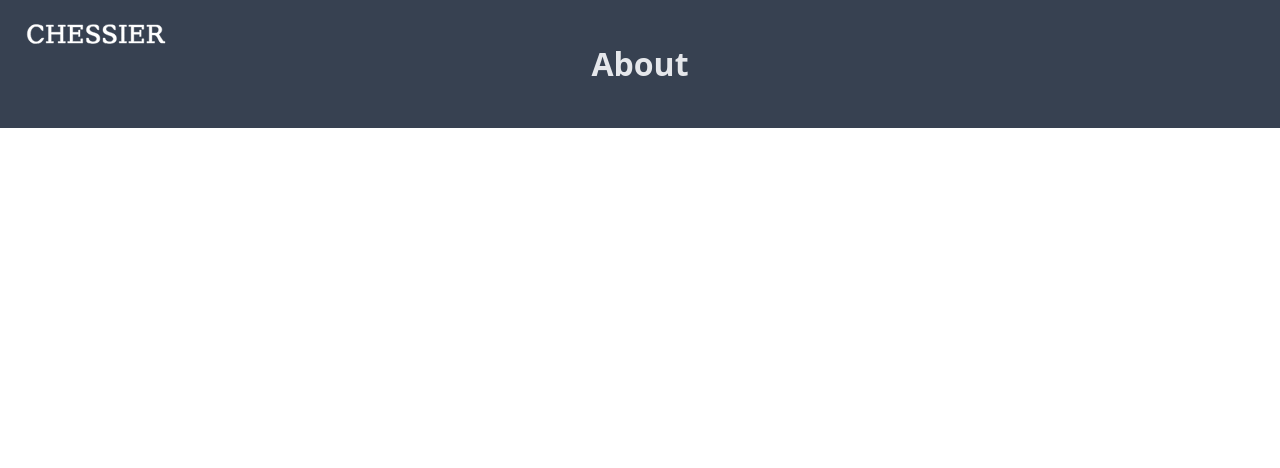
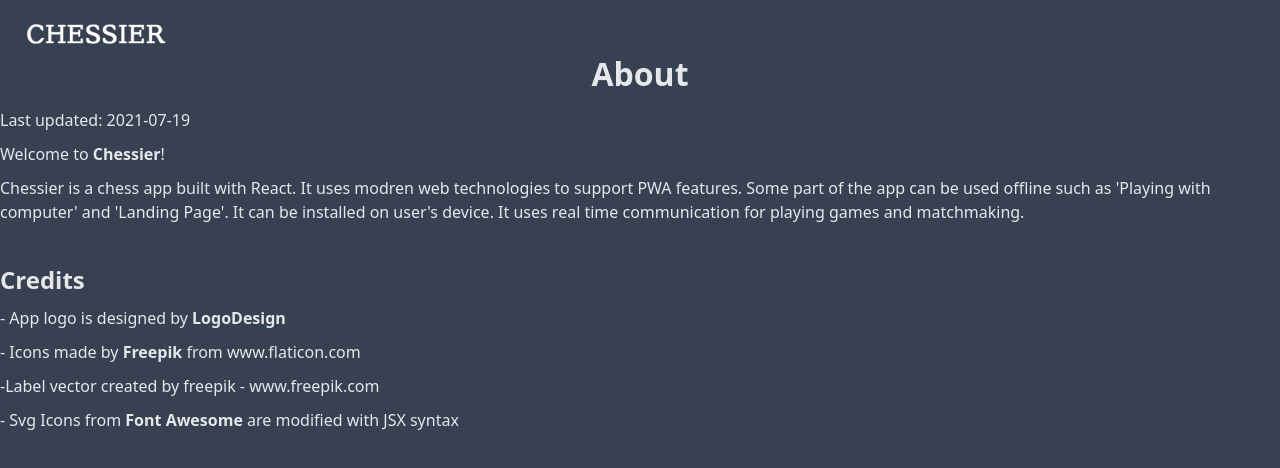
Before and after one commit to HanMoeHtet/chessier, a React (Create React App) app: page /about in a window 1280 px wide. Shown: the top 468 px of the page. Built offline with nearby package versions, Linux system fonts and the light colour scheme; no server answers; what chess.ts would draw is missing.

Commit message:
Updated README.md, .env.example

```diff
--- a/src/pages/About/index.css
+++ b/src/pages/About/index.css
@@ -1,5 +1,6 @@
 .about h2 {
   font-size: 2em;
+  margin-top: 10px;
 }
 
 .about p {
--- a/src/pages/About/index.tsx
+++ b/src/pages/About/index.tsx
@@ -5,7 +5,7 @@
 
 const About: React.FC = () => {
   return (
-    <div className="about relative bg-gray-700 text-gray-200">
+    <div className="about relative bg-gray-700 text-gray-200 min-h-screen">
       <div className="absolute top-0 left-0 p-5 text-white w-full sm:w-auto flex justify-center">
         <Link to="/" className="hover:text-gray-300">
           <Logo width="150px" />
@@ -15,6 +15,53 @@
         <h2 style={{ textAlign: 'center' }}>
           <b>About</b>
         </h2>
+        <p>Last updated: 2021-07-19</p>
+        <p>
+          Welcome to <b>Chessier</b>!
+        </p>
+        <p>
+          Chessier is a chess app built with React. It uses modren web
+          technologies to support PWA features. Some part of the app can be used
+          offline such as 'Playing with computer' and 'Landing Page'. It can be
+          installed on user's device. It uses real time communication for
+          playing games and matchmaking.
+        </p>
+        <h4 className="text-2xl mt-10">
+          <b>Credits</b>
+        </h4>
+        <p>
+          - App logo is designed by{' '}
+          <a
+            href="https://www.logodesign.net/"
+            target="_blank"
+            rel="noreferrer"
+          >
+            <b>LogoDesign</b>
+          </a>
+        </p>
+        <p>
+          - Icons made by{' '}
+          <a href="https://www.freepik.com" title="Freepik">
+            <b>Freepik</b>
+          </a>{' '}
+          from{' '}
+          <a href="https://www.flaticon.com/" title="Flaticon">
+            www.flaticon.com
+          </a>
+        </p>
+        <p>
+          -
+          <a href="https://www.freepik.com/free-photos-vectors/label">
+            Label vector created by freepik - www.freepik.com
+          </a>
+        </p>
+        <p>
+          - Svg Icons from{' '}
+          <a href="https://fontawesome.com/license">
+            <b>Font Awesome</b>
+          </a>{' '}
+          are modified with JSX syntax
+        </p>
       </div>
     </div>
   );
--- a/src/pages/PrivacyPolicies/index.css
+++ b/src/pages/PrivacyPolicies/index.css
@@ -1,5 +1,6 @@
 .policies h2 {
   font-size: 2em;
+  margin-top: 10px;
 }
 
 .policies p {
--- a/src/pages/PrivacyPolicies/index.tsx
+++ b/src/pages/PrivacyPolicies/index.tsx
@@ -11,7 +11,7 @@
           <Logo width="150px" />
         </Link>
       </div>
-      <div className="container mx-auto py-10">
+      <div className="container mx-auto py-10 px-6">
         <h2 style={{ textAlign: 'center' }}>
           <b>PRIVACY POLICY</b>
         </h2>
--- a/src/pages/TOS/index.css
+++ b/src/pages/TOS/index.css
@@ -1,5 +1,6 @@
 .tos h2 {
   font-size: 2em;
+  margin-top: 10px;
 }
 
 .tos p {
--- a/src/pages/TOS/index.tsx
+++ b/src/pages/TOS/index.tsx
@@ -11,7 +11,7 @@
           <Logo width="150px" />
         </Link>
       </div>
-      <div className="container mx-auto py-10">
+      <div className="container mx-auto py-10 px-6">
         <h2 style={{ textAlign: 'center' }}>
           <b>TERMS AND CONDITIONS</b>
         </h2>
--- a/workbox-config.js
+++ b/workbox-config.js
@@ -4,4 +4,5 @@
   ignoreURLParametersMatching: [/^utm_/, /^fbclid$/],
   swDest: 'build/sw.js',
   cleanupOutdatedCaches: true,
+  maximumFileSizeToCacheInBytes: 4850000,
 };
```
Also changed, not shown: 1 other file (tests, documents, lock files or other folders).
